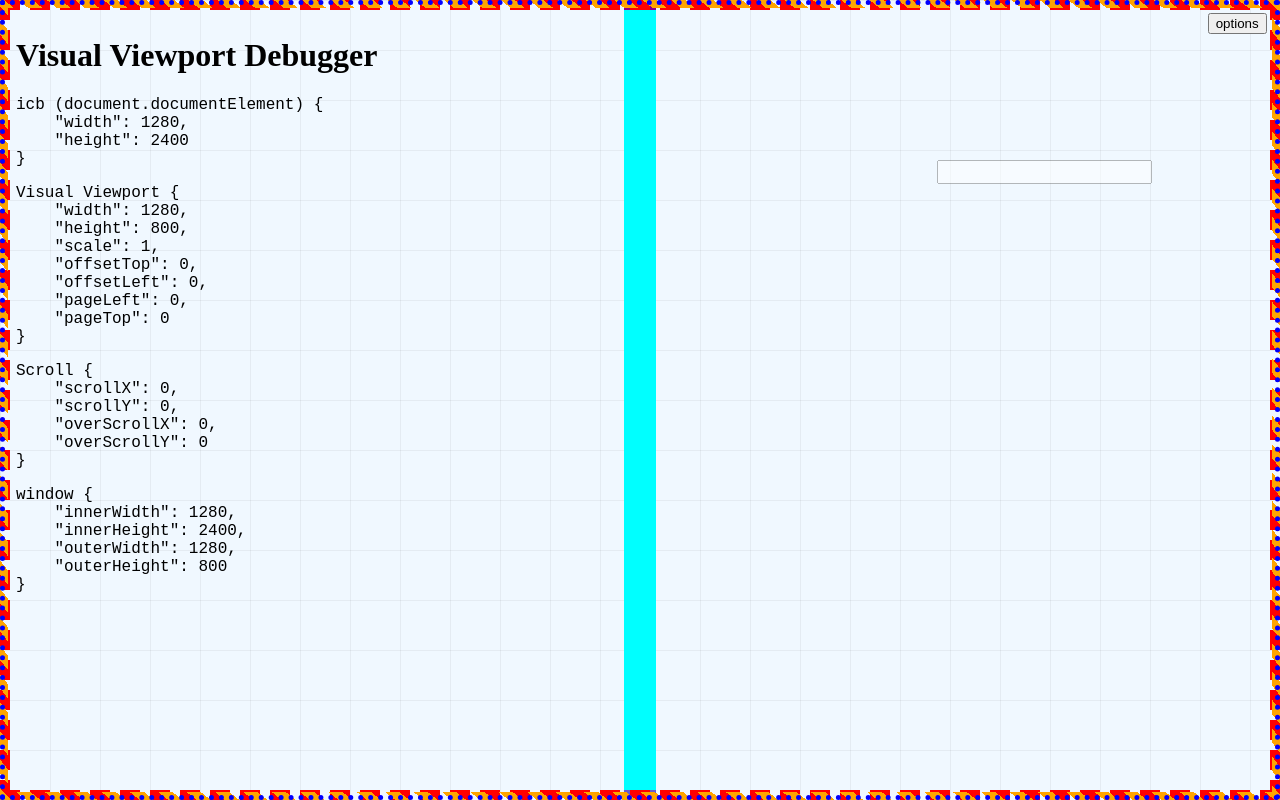
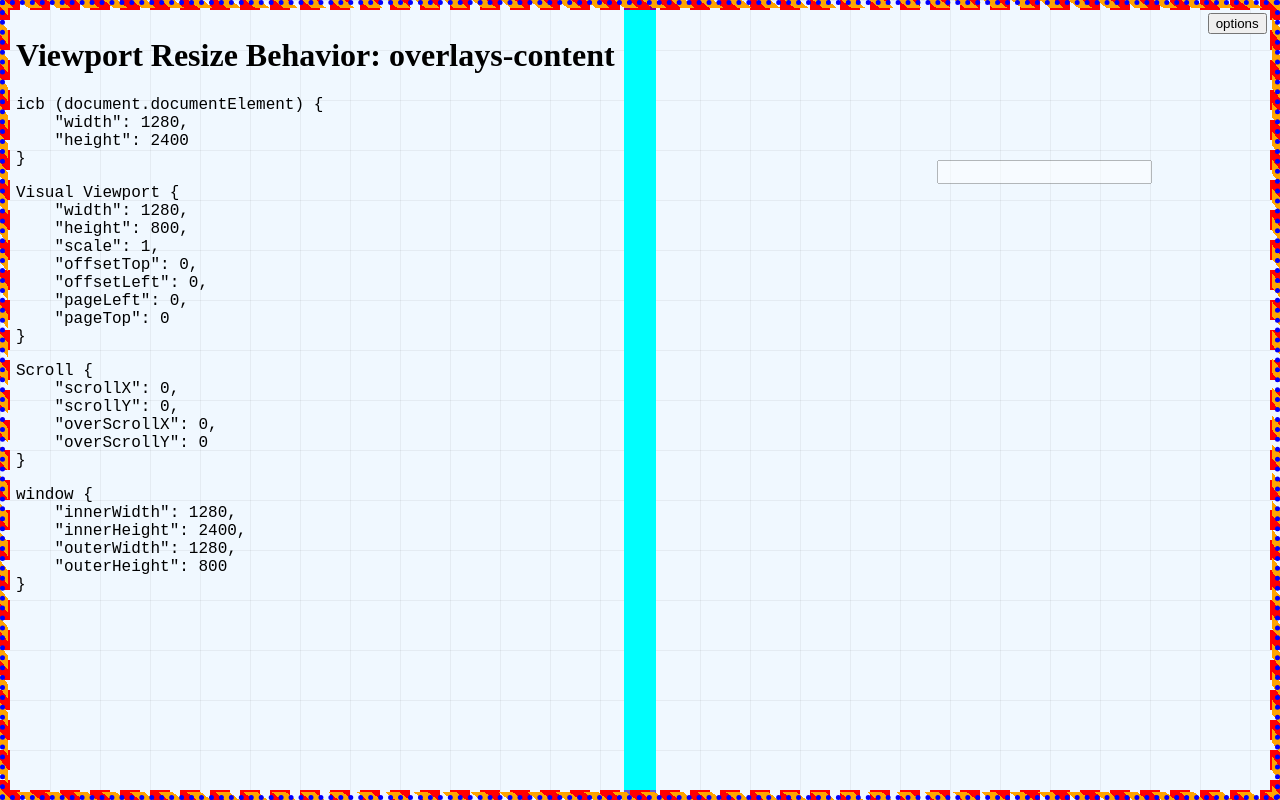
Before and after one commit to bramus/viewport-resize-behavior, a website: page demos/src/interactive-widget/overlays-content/index.html in a window 1280 px wide. Shown: the top 800 px of the page. Drawn offline with Linux system fonts and the light colour scheme.

Commit message:
Demos: fix titles

```diff
--- a/demos/src/interactive-widget/overlays-content/index.html
+++ b/demos/src/interactive-widget/overlays-content/index.html
@@ -37,7 +37,7 @@
     <div id="inputwrapper"><input type="text" /></div>
 
     <div id="debug">
-        <h1>Visual Viewport Debugger</h1>
+        <h1>Viewport Resize Behavior: overlays-content</h1>
         <div id="icb-values"></div>
         <div id="lv-values"></div>
         <div id="vv-values"></div>
```
Also changed, not shown: demos/src/interactive-widget/no-value/index.html (+1 -1 lines), demos/src/interactive-widget/resizes-content/index.html (+1 -1 lines), demos/src/interactive-widget/resizes-visual/index.html (+1 -1 lines).
